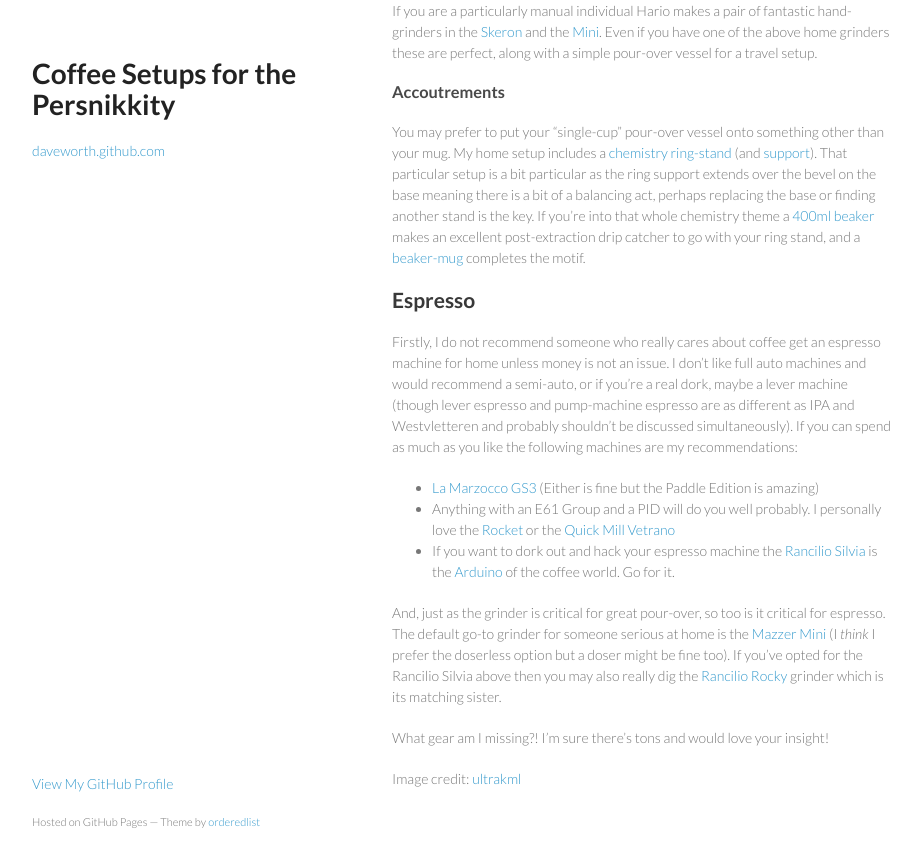
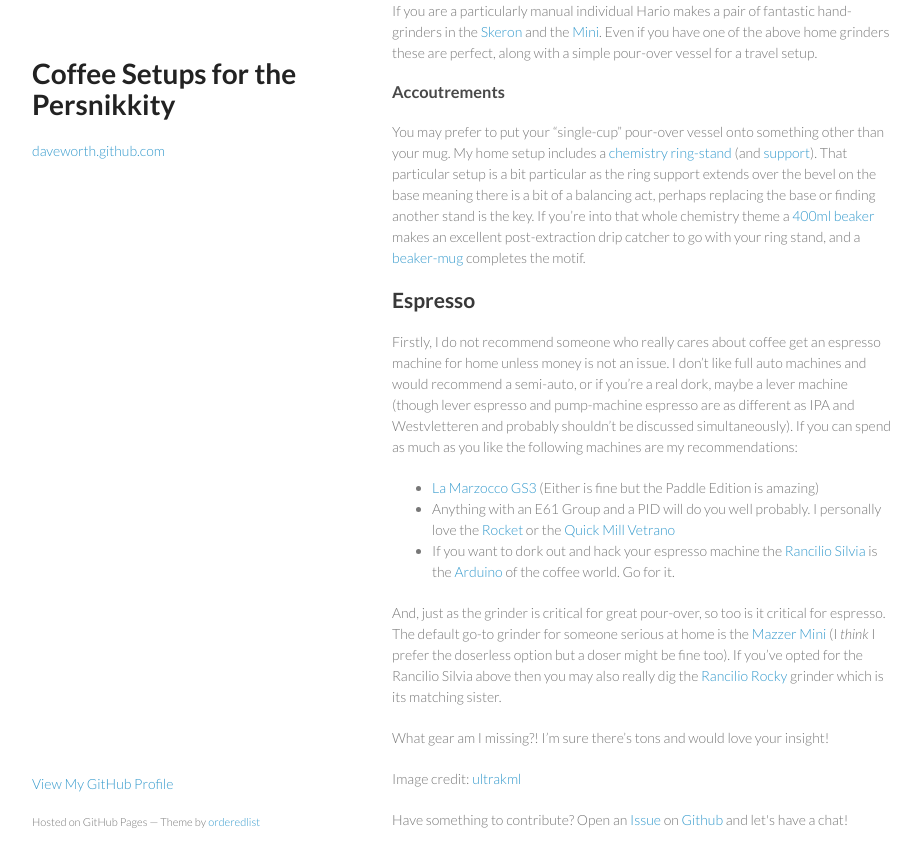
Before and after one commit to daveworth/daveworth.github.com, a Jekyll site: the page built from _posts/2012-12-25-coffee-setups-for-the-persnikkity.markdown, in a window 1280 px wide and 900 px high, scrolled down 1629 px. Shown: the top 867 px of the window, without its empty margins (178-1099 px from the left). Built offline with Jekyll 4.4.1, drawn with Linux system fonts in a browser that asks for light colours.

Commit message:
add link to issues as a comment engine!

```diff
--- a/_layouts/post.html
+++ b/_layouts/post.html
@@ -19,6 +19,10 @@
       </header>
       <section>
         {{ content }}
+        <p>Have something to contribute?  Open an
+        <a href="https://github.com/daveworth/daveworth.github.com/issues">Issue</a> on
+        <a href="http://github.com">Github</a> and let's have a chat!
+        </p>
       </section>
       <footer>
         <p class="view"><a href="https://github.com/daveworth">View My GitHub Profile</a></p>
```
